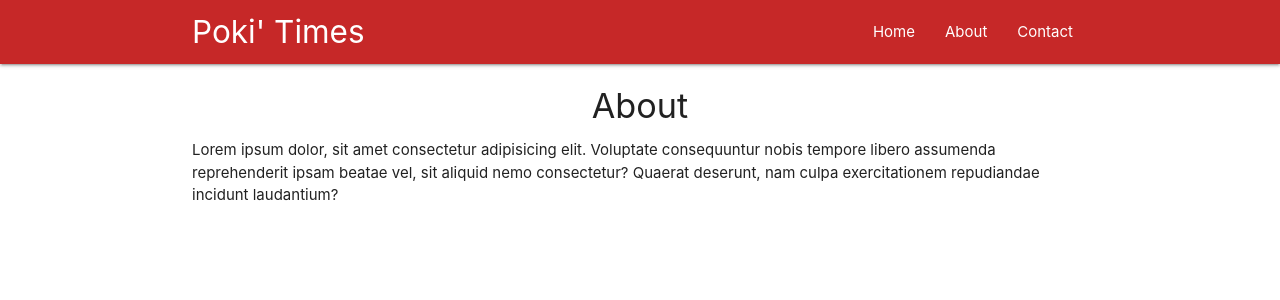
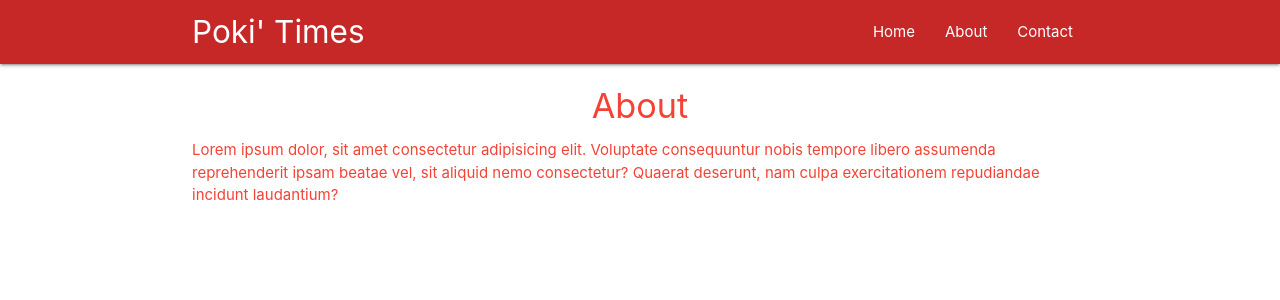
Before and after one commit to MahdiAtlas2004/pokitimes, a React (Create React App) app: page /about in a window 1280 px wide. Shown: the top 300 px of the page. Built offline with nearby package versions, Linux system fonts and the light colour scheme.

Commit message:
Rainbow hoc component added to give a random color to the components.

```diff
--- a/src/components/About.js
+++ b/src/components/About.js
@@ -1,4 +1,5 @@
 import React from "react";
+import Rainbow from "../hoc/Rainbow";
 
 const About = () => {
   return (
@@ -14,4 +15,4 @@
   );
 };
 
-export default About;
+export default Rainbow(About);
--- /dev/null
+++ b/src/hoc/Rainbow.js
@@ -0,0 +1,17 @@
+import React from "react";
+
+const Rainbow = (WrappedComponent) => {
+  const colours = ["pink", "red", "orange", "blue", "yellow", "green"];
+  const randomColour = colours[Math.floor(Math.random() * 5)];
+  const className = randomColour + "-text";
+
+  return (props) => {
+    return (
+      <div className={className}>
+        <WrappedComponent {...props} />
+      </div>
+    );
+  };
+};
+
+export default Rainbow;
```
